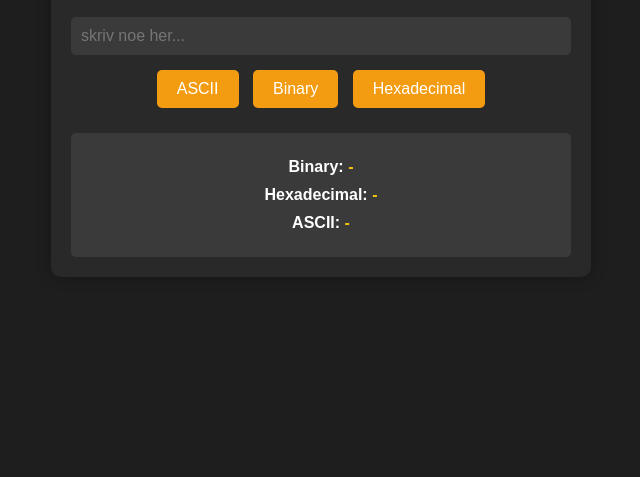
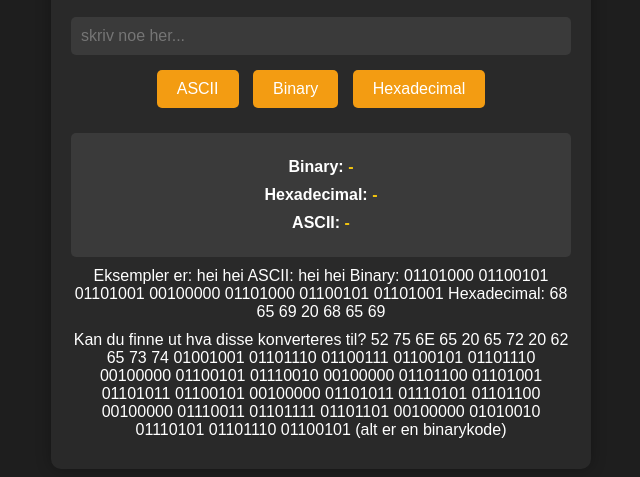
Before and after one commit to RuneSmedhaugen/converter-ukas-nott, a plain HTML site: page index.html in a window 1280 px wide. Shown: the part 159-636 px from the top of the page, without its empty margins (319-959 px from the left). Drawn offline with Linux system fonts and the light colour scheme.

Commit message:
small change

```diff
--- a/index.html
+++ b/index.html
@@ -81,6 +81,20 @@
             <p><b>Hexadecimal:</b> <span id="hexOutput">-</span></p>
             <p><b>ASCII:</b> <span id="asciiOutput">-</span></p>
         </div>
+
+        <p> Eksempler er: hei hei
+            ASCII: hei hei
+            Binary: 01101000 01100101 01101001 00100000 01101000 01100101 01101001
+            Hexadecimal: 68 65 69 20 68 65 69
+        </p>
+        <p>
+            Kan du finne ut hva disse konverteres til?
+            52 75 6E 65 20 65 72 20 62 65 73 74
+            01001001 01101110 01100111 01100101 01101110 00100000 01100101 01110010 00100000 01101100
+            01101001 01101011 01100101 00100000 01101011 01110101 01101100 00100000 01110011 01101111
+            01101101 00100000 01010010 01110101 01101110 01100101
+            (alt er en binarykode)
+        </p>
     </div>
 
     <script>
```
